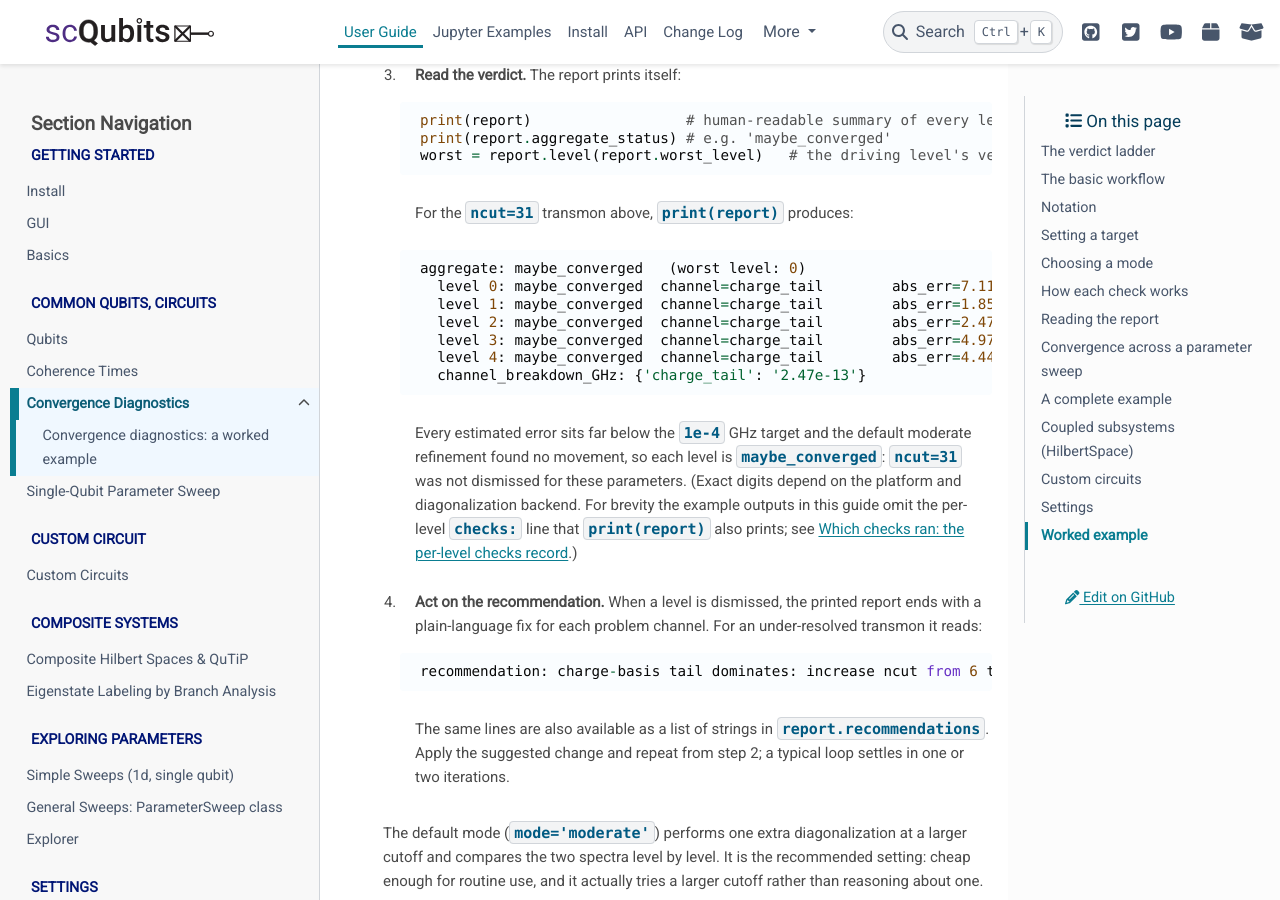
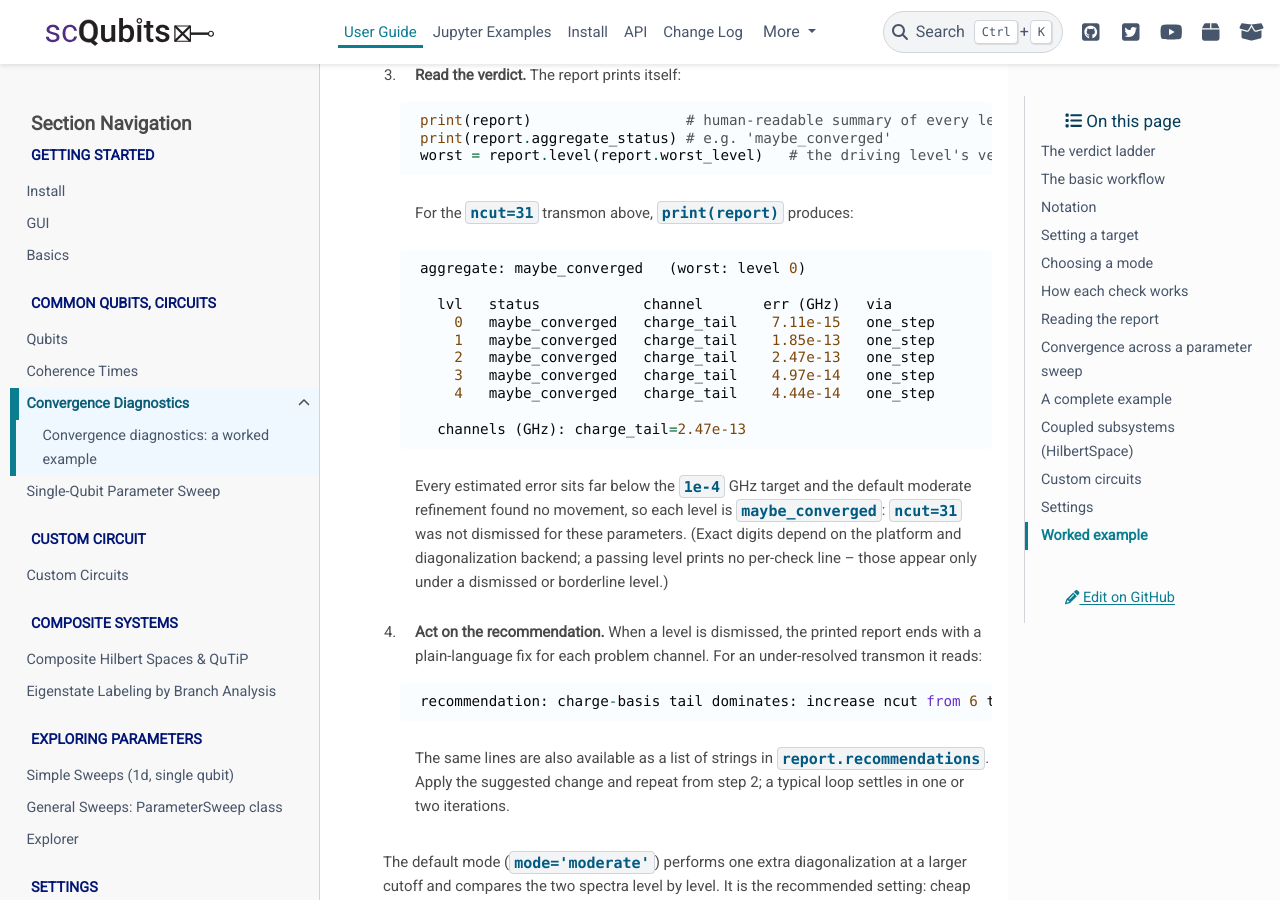
Before and after one commit to scqubits/scqubits-doc, a Sphinx documentation site: the page built from docs/source/guide/convergence/guide-convergence.rst, in a window 1280 px wide and 900 px high, scrolled down 2465 px. Built offline with Sphinx 7.4.7 and the PyData theme 0.15.4, drawn with Linux system fonts in a browser that asks for light colours; pages that are not in the unit, such as notebooks, are missing from menus; some of the changed text lies outside the part shown.

Commit message:
convergence docs: regenerate report transcripts for the new pretty-print
Update the three print(report) transcripts in the guide and re-execute the companion notebook to the new aligned-table format (no eps_gap placeholder; per-check line only under dismissed/borderline levels).

Co-Authored-By: Claude Opus 4.7 <noreply@anthropic.com>

```diff
--- a/docs/source/guide/convergence/guide-convergence.rst
+++ b/docs/source/guide/convergence/guide-convergence.rst
@@ -115,20 +115,22 @@ if necessary -- increase the cutoff and repeat.
 
    For the ``ncut=31`` transmon above, ``print(report)`` produces::
 
-       aggregate: maybe_converged   (worst level: 0)
-         level 0: maybe_converged  channel=charge_tail        abs_err=7.11e-15  eps_gap=  -    via one_step
-         level 1: maybe_converged  channel=charge_tail        abs_err=1.85e-13  eps_gap=  -    via one_step
-         level 2: maybe_converged  channel=charge_tail        abs_err=2.47e-13  eps_gap=  -    via one_step
-         level 3: maybe_converged  channel=charge_tail        abs_err=4.97e-14  eps_gap=  -    via one_step
-         level 4: maybe_converged  channel=charge_tail        abs_err=4.44e-14  eps_gap=  -    via one_step
-         channel_breakdown_GHz: {'charge_tail': '2.47e-13'}
+       aggregate: maybe_converged   (worst: level 0)
+
+         lvl   status            channel       err (GHz)   via
+           0   maybe_converged   charge_tail    7.11e-15   one_step
+           1   maybe_converged   charge_tail    1.85e-13   one_step
+           2   maybe_converged   charge_tail    2.47e-13   one_step
+           3   maybe_converged   charge_tail    4.97e-14   one_step
+           4   maybe_converged   charge_tail    4.44e-14   one_step
+
+         channels (GHz): charge_tail=2.47e-13
 
    Every estimated error sits far below the ``1e-4`` GHz target and the default
    moderate refinement found no movement, so each level is ``maybe_converged``:
    ``ncut=31`` was not dismissed for these parameters. (Exact digits depend on
-   the platform and diagonalization backend. For brevity the example outputs in
-   this guide omit the per-level ``checks:`` line that ``print(report)`` also
-   prints; see :ref:`guide_convergence_checks`.)
+   the platform and diagonalization backend; a passing level prints no per-check
+   line -- those appear only under a dismissed or borderline level.)
 
 4. **Act on the recommendation.** When a level is dismissed, the printed report
    ends with a plain-language fix for each problem channel. For an under-resolved
@@ -714,15 +716,23 @@ trustworthy result::
 At ``ncut=6`` the moderate refinement catches the offending levels and spells out
 the fix::
 
-    aggregate: distrust   (worst level: 1)
-      level 0: marginal         channel=charge_tail        abs_err=8.90e-06  eps_gap=  -    via one_step
-      level 1: distrust         channel=charge_tail        abs_err=1.65e-04  eps_gap=  -    via one_step
-      level 2: distrust         channel=charge_tail        abs_err=1.43e-03  eps_gap=  -    via one_step
-      level 3: distrust         channel=charge_tail        abs_err=7.78e-03  eps_gap=  -    via one_step  [boundary_probability_large]
-      level 4: distrust         channel=charge_tail        abs_err=2.92e-02  eps_gap=  -    via one_step  [boundary_probability_large]
-      channel_breakdown_GHz: {'charge_tail': '2.92e-02'}
-      recommendation: charge-basis tail dominates: increase ncut from 6 to at least 10 (charge cutoff) and re-run
-      recommendation: levels [3, 4] carry the 'boundary_probability_large' warning: the kept state reaches the basis boundary, so the dropped tail is non-perturbative -- increase the cutoff aggressively
+    aggregate: distrust   (worst: level 1)
+
+      lvl   status     channel       err (GHz)   via
+        0   marginal   charge_tail    8.90e-06   one_step
+          checks 0: asymptoticity=n/a(strict mode only)  boundary=pass(P_edge=3.2e-06)  monotonicity=pass
+        1   distrust   charge_tail    1.65e-04   one_step
+          checks 1: asymptoticity=n/a(strict mode only)  boundary=pass(P_edge=5.4e-05)  monotonicity=pass
+        2   distrust   charge_tail    1.43e-03   one_step
+          checks 2: asymptoticity=n/a(strict mode only)  boundary=pass(P_edge=0.00042)  monotonicity=pass
+        3   distrust   charge_tail    7.78e-03   one_step   [boundary_probability_large]
+          checks 3: asymptoticity=n/a(strict mode only)  boundary=fail(P_edge=0.002)  monotonicity=pass
+        4   distrust   charge_tail    2.92e-02   one_step   [boundary_probability_large]
+          checks 4: asymptoticity=n/a(strict mode only)  boundary=fail(P_edge=0.0068)  monotonicity=pass
+
+    channels (GHz): charge_tail=2.92e-02
+    -> charge-basis tail dominates: increase ncut from 6 to at least 10 (charge cutoff) and re-run
+    -> levels [3, 4] carry the 'boundary_probability_large' warning: the kept state reaches the basis boundary, so the dropped tail is non-perturbative -- increase the cutoff aggressively
 
 The lowest level is only borderline (``marginal``); the higher levels reach the
 basis boundary and are badly truncated, so they are dismissed to ``distrust``.
@@ -817,21 +827,30 @@ With the resonator truncated to only three levels the composite is dismissed. Th
 report names the subsystem to grow, flags the near-resonance, and attaches the
 (undismissed) subsystem report underneath::
 
-    aggregate: distrust   (worst level: 0)
-      level 0: distrust         channel=composite_coupling abs_err=1.14e-04  eps_gap=  -    via one_step
-      level 1: distrust         channel=composite_coupling abs_err=4.86e-03  eps_gap=  -    via one_step
-      level 2: distrust         channel=composite_coupling abs_err=3.17e-03  eps_gap=  -    via one_step
-      channel_breakdown_GHz: {'composite_coupling': '6.43e-03'}
-      recommendation: composite truncation dominates: increase truncated_dim of 'Oscillator_1' from 3 to at least 5 and re-run (it sets how many of that subsystem's levels enter the product space)
-      recommendation: hybridization screen: near-resonant coupling (eta ~= 1.1) between bare product states of 'Transmon_1' and 'Oscillator_1'; product-state labels are unreliable -- rely on cluster-safe matching and full composite refinement
+    aggregate: distrust   (worst: level 0)
+
+      lvl   status     channel              err (GHz)   via
+        0   distrust   composite_coupling    1.14e-04   one_step
+          checks 0: asymptoticity=n/a(strict mode only)
+        1   distrust   composite_coupling    4.86e-03   one_step
+          checks 1: asymptoticity=n/a(strict mode only)
+        2   distrust   composite_coupling    3.17e-03   one_step
+          checks 2: asymptoticity=n/a(strict mode only)
+
+      channels (GHz): composite_coupling=6.43e-03
+      -> composite truncation dominates: increase truncated_dim of 'Oscillator_1' from 3 to at least 5 and re-run (it sets how many of that subsystem's levels enter the product space)
+      -> hybridization screen: near-resonant coupling (eta ~= 1.1) between bare product states of 'Transmon_1' and 'Oscillator_1'; product-state labels are unreliable -- rely on cluster-safe matching and full composite refinement
       derived [subsystem:Transmon_1]:
-        aggregate: maybe_converged   (worst level: 0)
-          level 0: maybe_converged  channel=charge_tail        abs_err=7.11e-15  eps_gap=  -    via one_step
-          level 1: maybe_converged  channel=charge_tail        abs_err=1.85e-13  eps_gap=  -    via one_step
-          level 2: maybe_converged  channel=charge_tail        abs_err=2.47e-13  eps_gap=  -    via one_step
-          level 3: maybe_converged  channel=charge_tail        abs_err=4.97e-14  eps_gap=  -    via one_step
-          level 4: maybe_converged  channel=charge_tail        abs_err=4.44e-14  eps_gap=  -    via one_step
-          channel_breakdown_GHz: {'charge_tail': '2.47e-13'}
+        aggregate: maybe_converged   (worst: level 0)
+
+          lvl   status            channel       err (GHz)   via
+            0   maybe_converged   charge_tail    7.11e-15   one_step
+            1   maybe_converged   charge_tail    1.85e-13   one_step
+            2   maybe_converged   charge_tail    2.47e-13   one_step
+            3   maybe_converged   charge_tail    4.97e-14   one_step
+            4   maybe_converged   charge_tail    4.44e-14   one_step
+
+          channels (GHz): charge_tail=2.47e-13
 
 Raising the resonator (and transmon) ``truncated_dim`` -- here to 8 -- clears the
 dismissal.
```
Also changed, not shown: docs/source/guide/convergence/ipynb/convergence-workflow.ipynb.
